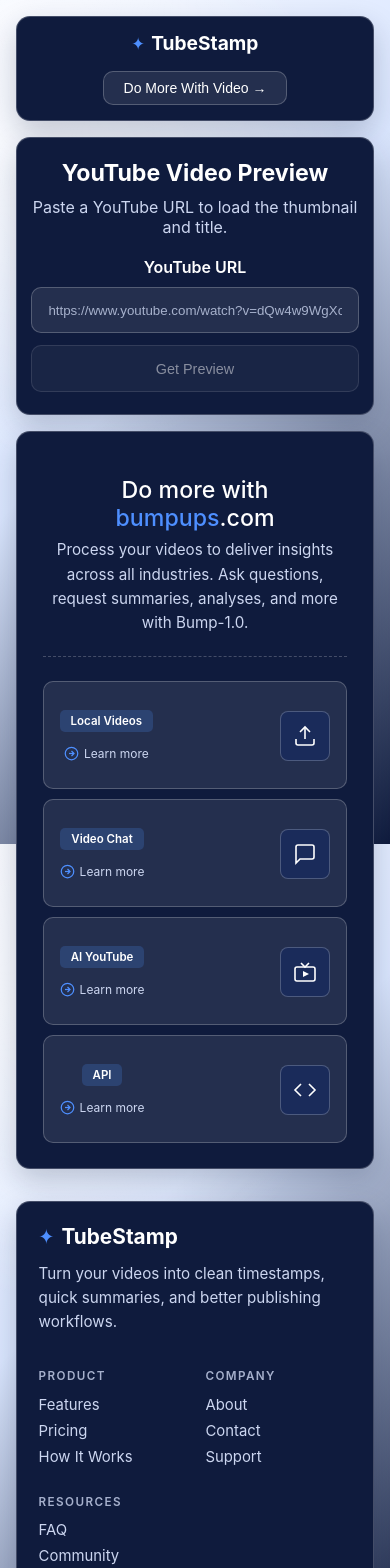
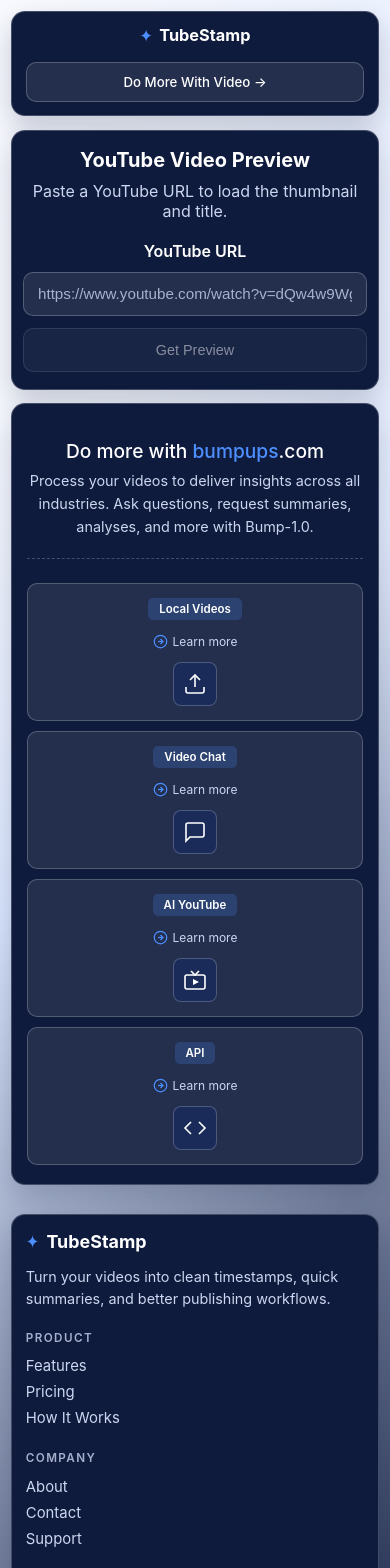
Before and after one commit to KwandileMgenge/tubestampprod, a React (Vite) app: page / in a window 390 px wide. Shown: the top 1568 px of the page. Built offline with nearby package versions, Linux system fonts and the light colour scheme.

Commit message:
Mobile responsiveness rendered

```diff
--- a/src/index.css
+++ b/src/index.css
@@ -32,6 +32,12 @@
   background-attachment: fixed;
 }
 
+@media (max-width: 768px) {
+  body {
+    background-attachment: scroll;
+  }
+}
+
 #root {
   min-height: 100vh;
 }
--- a/src/unAuth/components/BumpUps.css
+++ b/src/unAuth/components/BumpUps.css
@@ -2,7 +2,7 @@
   background-color: var(--panel);
   border-radius: var(--radius-lg);
   border: 1px solid var(--surface-border);
-  padding: 1.6rem;
+  padding: 1.6rem 1.2rem;
   box-shadow: var(--shadow-lg);
   text-align: center;
 }
@@ -52,6 +52,7 @@
   align-items: center;
   justify-content: space-between;
   min-height: 108px;
+  gap: 0.8rem;
   cursor: pointer;
   transition: background-color 0.15s, border-color 0.15s;
 }
@@ -110,7 +111,37 @@
 }
 
 @media (max-width: 720px) {
+  .domore {
+    padding: 1.2rem 0.9rem;
+  }
+
   .domore__grid {
     grid-template-columns: 1fr;
   }
+
+  .domore__card {
+    padding: 14px 12px;
+  }
 }
+
+@media (max-width: 480px) {
+  .domore__top h2 {
+    font-size: 1.2rem;
+  }
+
+  .domore__top p {
+    font-size: 0.9rem;
+  }
+
+  .domore__card {
+    min-height: auto;
+    flex-direction: column;
+    justify-content: center;
+    text-align: center;
+  }
+
+  .domore__icon {
+    width: 44px;
+    height: 44px;
+  }
+}
--- a/src/unAuth/components/Footer.css
+++ b/src/unAuth/components/Footer.css
@@ -116,9 +116,44 @@
     padding: 1.35rem;
   }
 
+  .footer-top {
+    gap: 1.25rem;
+  }
+
   .footer-links-grid {
     width: 100%;
     grid-template-columns: 1fr 1fr;
     gap: 1.3rem;
   }
 }
+
+@media (max-width: 520px) {
+  .footer-card {
+    padding: 1rem 0.85rem;
+  }
+
+  .footer-brand {
+    font-size: 1.12rem;
+  }
+
+  .footer-tagline {
+    font-size: 0.9rem;
+  }
+
+  .footer-links-grid {
+    grid-template-columns: 1fr;
+    gap: 1rem;
+  }
+
+  .footer-bottom {
+    margin-top: 1.2rem;
+    padding-top: 0.85rem;
+    justify-content: center;
+    text-align: center;
+  }
+
+  .footer-socials {
+    justify-content: center;
+    flex-wrap: wrap;
+  }
+}
--- a/src/unAuth/components/LandingPage.css
+++ b/src/unAuth/components/LandingPage.css
@@ -1,7 +1,7 @@
 .landing-page {
   min-height: 100vh;
   width: 100%;
-  padding: 2.5rem;
+  padding: clamp(0.9rem, 2.6vw, 2.5rem);
   display: flex;
   align-items: center;
   justify-content: center;
@@ -18,6 +18,17 @@
 
 @media (max-width: 768px) {
   .landing-page {
-    padding: 1rem;
+    padding: 0.95rem;
+    align-items: flex-start;
+  }
+
+  .landing-container {
+    gap: 0.85rem;
   }
 }
+
+@media (max-width: 420px) {
+  .landing-page {
+    padding: 0.7rem;
+  }
+}
--- a/src/unAuth/components/NavBar.css
+++ b/src/unAuth/components/NavBar.css
@@ -58,6 +58,9 @@
 }
 
 .nav-btn-cta {
+  display: inline-flex;
+  align-items: center;
+  justify-content: center;
   background-color: var(--surface);
   color: var(--text-main);
   border: 1px solid var(--surface-border);
@@ -65,6 +68,7 @@
   border-radius: var(--radius-md);
   font-size: 0.875rem;
   font-weight: 500;
+  text-decoration: none;
   cursor: pointer;
   transition: background 0.15s, border-color 0.15s;
 }
@@ -77,6 +81,7 @@
 @media (max-width: 700px) {
   .nav-bar {
     justify-content: center;
+    padding: 0.8rem 0.85rem;
   }
 
   .nav-links,
@@ -85,3 +90,15 @@
     justify-content: center;
   }
 }
+
+@media (max-width: 420px) {
+  .nav-brand {
+    font-size: 1.02rem;
+  }
+
+  .nav-btn-cta {
+    width: 100%;
+    padding: 0.7rem 0.8rem;
+    font-size: 0.83rem;
+  }
+}
--- a/src/unAuth/components/NavBar.jsx
+++ b/src/unAuth/components/NavBar.jsx
@@ -8,7 +8,14 @@
         TubeStamp
       </div>
       <div className="nav-actions">
-        <button className="nav-btn-cta" type="button">Do More With Video →</button>
+        <a
+          className="nav-btn-cta"
+          href="https://bumpups.com"
+          target="_blank"
+          rel="noopener noreferrer"
+        >
+          Do More With Video →
+        </a>
       </div>
     </header>
   );
--- a/src/unAuth/components/Timestamp.css
+++ b/src/unAuth/components/Timestamp.css
@@ -46,7 +46,7 @@
 .timestamp__input {
   width: 100%;
   flex: 1;
-  min-width: 300px;
+  min-width: 0;
   padding: 0.9rem 1rem;
   border-radius: 10px;
   border: 1px solid var(--surface-border);
@@ -147,4 +147,27 @@
   .timestamp {
     padding: 1.35rem 0.9rem;
   }
+
+  .timestamp h2 {
+    font-size: 1.25rem;
+  }
 }
+
+@media (max-width: 420px) {
+  .timestamp {
+    padding: 1.05rem 0.7rem;
+  }
+
+  .timestamp__input {
+    padding: 0.8rem 0.85rem;
+    font-size: 0.95rem;
+  }
+
+  .timestamp__button {
+    padding: 0.8rem 0.9rem;
+  }
+
+  .timestamp__video-title {
+    font-size: 0.94rem;
+  }
+}
```
